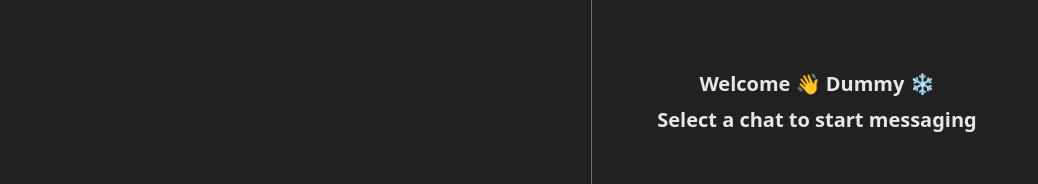
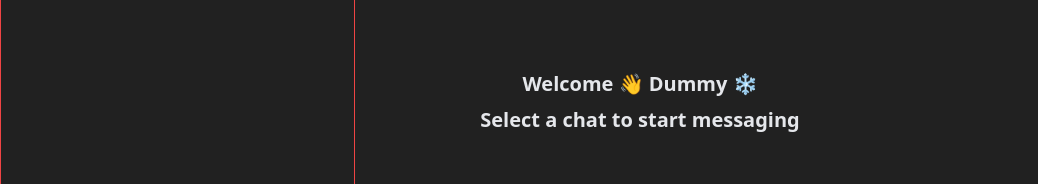
Before and after one commit to iamfaran/whispr-chat-app, a React (Vite) app in the folder frontend/: page / in a window 1280 px wide. Shown: the part 298-482 px from the top of the page, without its empty margins (0-1038 px from the left). Built offline with nearby package versions, Linux system fonts and the light colour scheme; no server answers; sample sign-in values are in the browser's storage.

Commit message:
fix sidebar for desktop

```diff
--- a/frontend/src/components/sidebar/Sidebar.jsx
+++ b/frontend/src/components/sidebar/Sidebar.jsx
@@ -3,7 +3,7 @@ import LogoutButton from "./LogoutButton";
 import Conversations from "./Conversations";
 const Sidebar = () => {
   return (
-    <div className="border-r border-slate-500 p-4 flex flex-col">
+    <div className="border border-red-500 fixed left-0 h-full top-0 p-4 overflow-y-auto">
       <SearchInput />
       <div className="divider px-3"></div>
       <Conversations />
--- a/frontend/src/pages/home/Home.jsx
+++ b/frontend/src/pages/home/Home.jsx
@@ -2,7 +2,7 @@ import Sidebar from "../../components/sidebar/Sidebar";
 import MessageContainer from "../../components/messages/MessageContainer";
 const Home = () => {
   return (
-    <div className="flex sm:h-[450px] md:h-[550px] rounded-lg overflow-hidden bg-gray-400 bg-clip-padding backdrop-filter backdrop-blur-lg bg-opacity-0">
+    <div>
       <Sidebar />
       <MessageContainer />
     </div>
```
